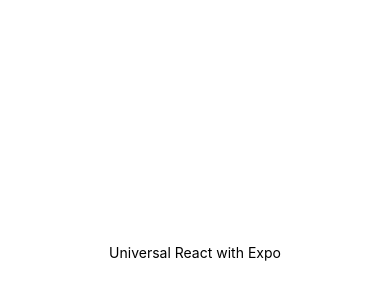
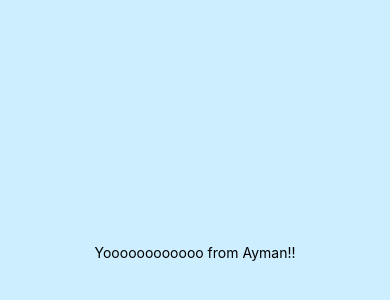
Before and after one commit to AymanShabana/RestaurantAppReactNative, a React Native app: screen / in a window 390 px wide. Shown: the part 170-470 px from the top of the page. Built offline with nearby package versions, Linux system fonts and the light colour scheme.

Commit message:
initial customization

```diff
--- a/App.js
+++ b/App.js
@@ -1,16 +1,21 @@
 import * as React from "react";
-import { View, Text } from "react-native";
+import { View, Text, StyleSheet } from "react-native";
 
-export default function App() {
-  return (
-    <View
-      style={{
-        flex: 1,
-        justifyContent: "center",
-        alignItems: "center",
-      }}
-    >
-      <Text>Universal React with Expo</Text>
-    </View>
-  );
+export default class App extends React.Component {
+  render(){
+    return (
+      <View style={styles.container}>
+        <Text>Yoooooooooooo from Ayman!!</Text>
+      </View>
+    );
+  }
 }
+
+const styles = StyleSheet.create({
+  container: {
+    flex: 1,
+    backgroundColor:'#cef',
+    justifyContent: "center",
+    alignItems: "center",
+  },
+});
```
